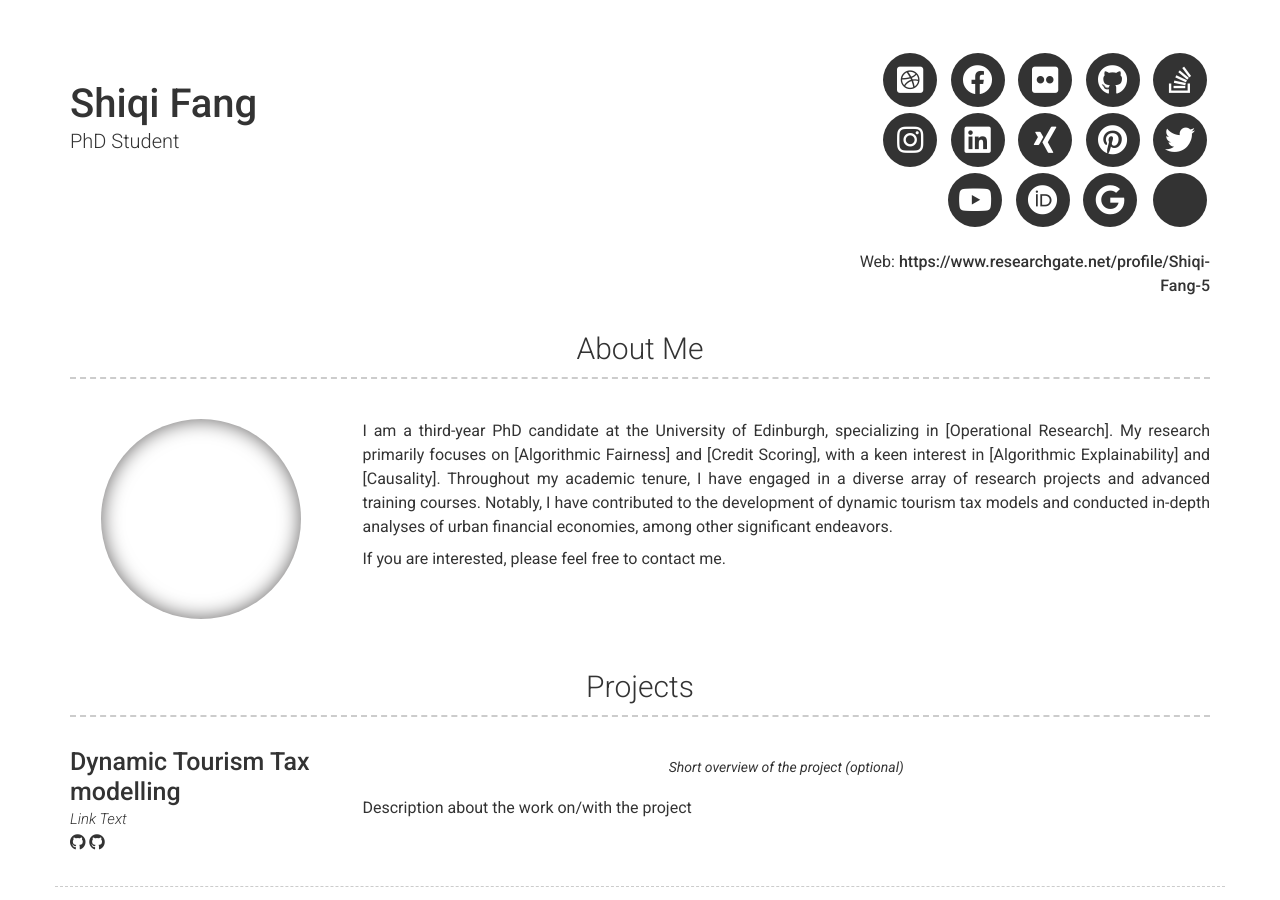
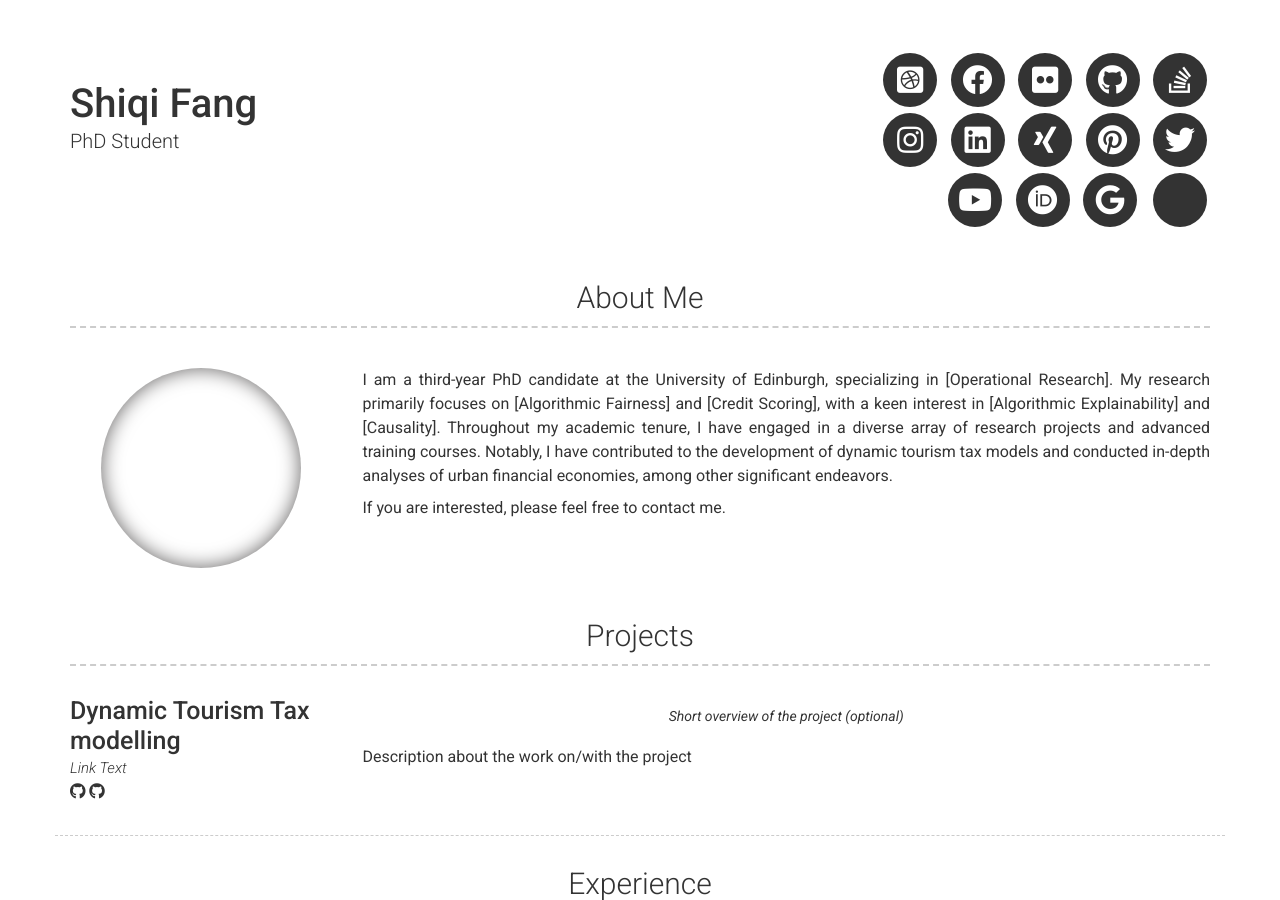
Before and after one commit to 99Catherine99/resume, a Jekyll site: the page built from index.md, in a window 1280 px wide and 900 px high. Built offline with Jekyll 4.4.1, drawn with Linux system fonts in a browser that asks for light colours; nearby versions of some CDN libraries; part of the change alters nothing that is shown.

Commit message:
Update _config.yml
wording

```diff
--- a/_config.yml
+++ b/_config.yml
@@ -12,7 +12,7 @@ title: PhD Student
 # email_title: Email (Email title override)
 # phone: +44 7901501811
 # phone_title: Phone (Phone title override)
-website: https://www.researchgate.net/profile/Shiqi-Fang-5
+# website: https://www.researchgate.net/profile/Shiqi-Fang-5
 # website_title: Web (Website title override)
 
 # Dark Mode (true/false/never)
```
